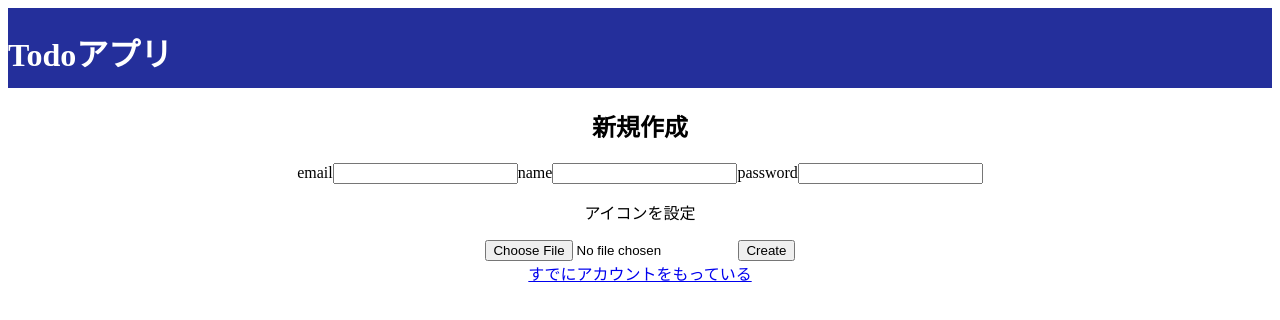
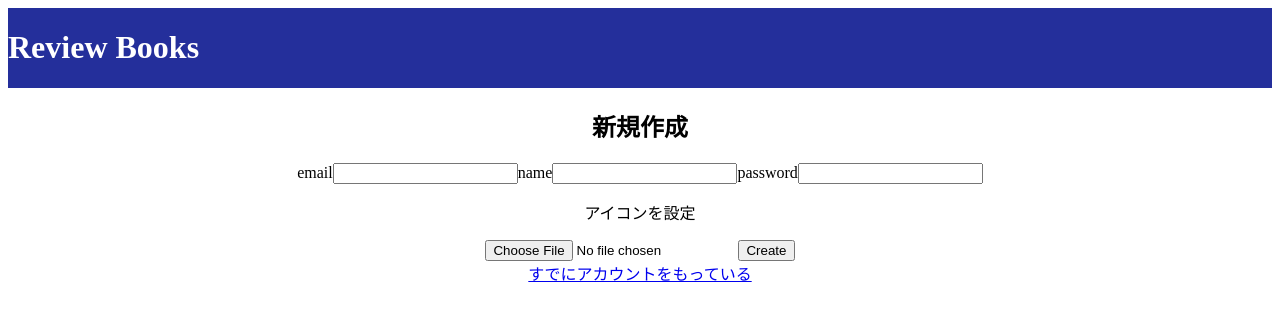
Before and after one commit to ichiro-ss/review-books, a React (Create React App) app: page /#/signup in a window 1280 px wide. Shown: the top 320 px of the page. Built offline with nearby package versions, Linux system fonts and the light colour scheme; no server answers.

Commit message:
header h1

```diff
--- a/src/components/Header.jsx
+++ b/src/components/Header.jsx
@@ -18,7 +18,7 @@ export const Header = () => {
 
   return (
     <header className="header">
-      <h1>Todoアプリ</h1>
+      <h1>Review Books</h1>
       {auth ? (
         <>
           <img src={cookies.iconUrl} alt="" />
--- a/src/pages/SignUp.jsx
+++ b/src/pages/SignUp.jsx
@@ -61,7 +61,6 @@ export const SignUp = () => {
       .then((res) => {
         const { iconUrl } = res.data;
         setCookie('iconUrl', iconUrl);
-        console.log(cookies.iconUrl);
         navigate('/');
       })
       .catch((err) => {
```
